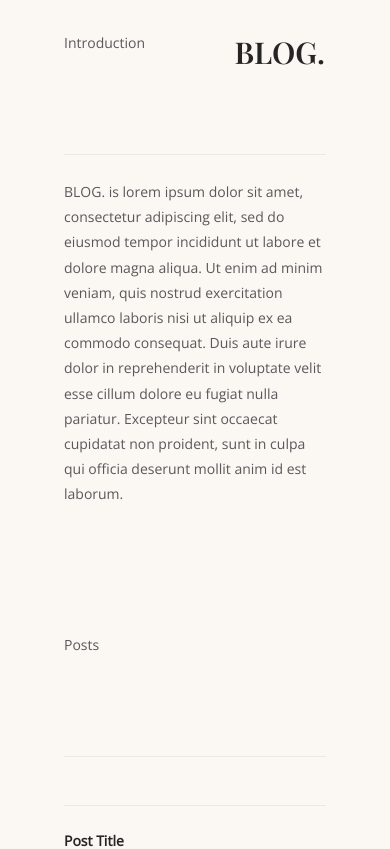
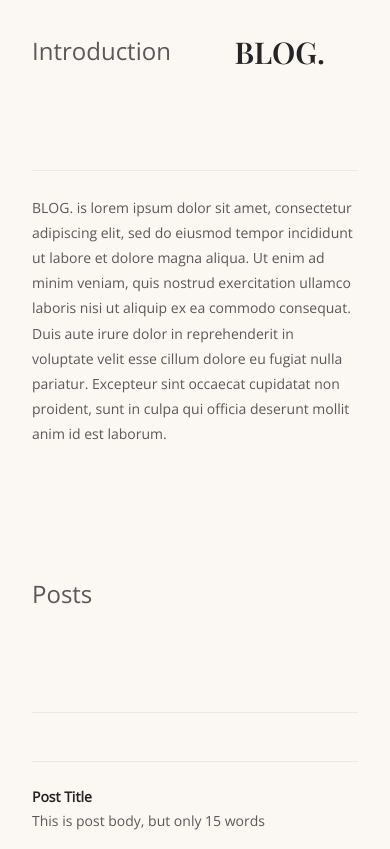
Before and after one commit to kikipratiwi/blog-system-graphql, a React (Create React App) app: page / in a window 390 px wide. Shown: the top 849 px of the page. Built offline with nearby package versions, Linux system fonts and the light colour scheme.

Commit message:
refactor(space): adjust font-size and layout spacing for responsive purpose

```diff
--- a/src/components/atoms/post-item.jsx
+++ b/src/components/atoms/post-item.jsx
@@ -23,7 +23,7 @@ const AtomPostItem = (props) => {
         style={{
           lineHeight: 1.8
         }}
-        className='lh-copy lh-title-ns lh-copy-m text-secondary fw4'
+        className='text-secondary fw4'
       >
         {body}
       </Typography.Paragraph>
--- a/src/components/atoms/section-body.jsx
+++ b/src/components/atoms/section-body.jsx
@@ -18,7 +18,7 @@ const AtomSectionBody = (props) => {
         style={{
           lineHeight: 1.8
         }}
-        className='lh-copy lh-title-ns lh-copy-m text-secondary fw4'
+        className='text-secondary fw4'
       >
         {props.children}
       </Typography.Text>
--- a/src/components/atoms/section-title.jsx
+++ b/src/components/atoms/section-title.jsx
@@ -5,7 +5,7 @@ const AtomSectionTitle = (props) => {
   const fontStyle = props.fontStyle || '';
 
   return (
-    <Typography.Text className={`text-secondary f3-ns fw4 ${fontStyle}`}>
+    <Typography.Text className={`text-secondary f3 f3-l f3-m fw4 ${fontStyle}`}>
       {props.title}
     </Typography.Text>
   );
--- a/src/components/layouts/layout-container.jsx
+++ b/src/components/layouts/layout-container.jsx
@@ -4,7 +4,7 @@ import { Layout } from 'antd';
 const { Content } = Layout;
 
 const LayoutContainer = (props) => {
-  const spacing = props.spacing || 'mh5 mv4'
+  const spacing = props.spacing || 'mh4 mh5-m mh5-l mv4'
   return (
     <div className={spacing}>
       <Content>{props.children}</Content>
--- a/src/components/molecules/footer.jsx
+++ b/src/components/molecules/footer.jsx
@@ -13,7 +13,7 @@ const Footer = () => {
       <Row className='flex items-end' justify='space-between'>
         <Col>
           <AtomSectionTitle
-            fontStyle='f6-ns'
+            fontStyle='f6 f5-l f5-m'
             title='Copyrights Blog 2020.'
           />
         </Col>
```
